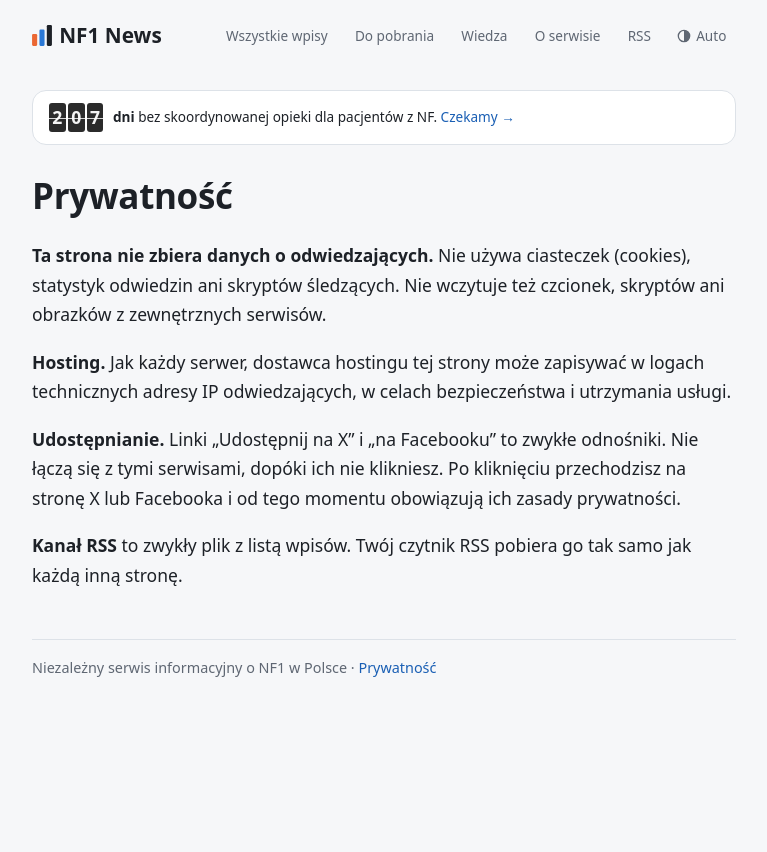
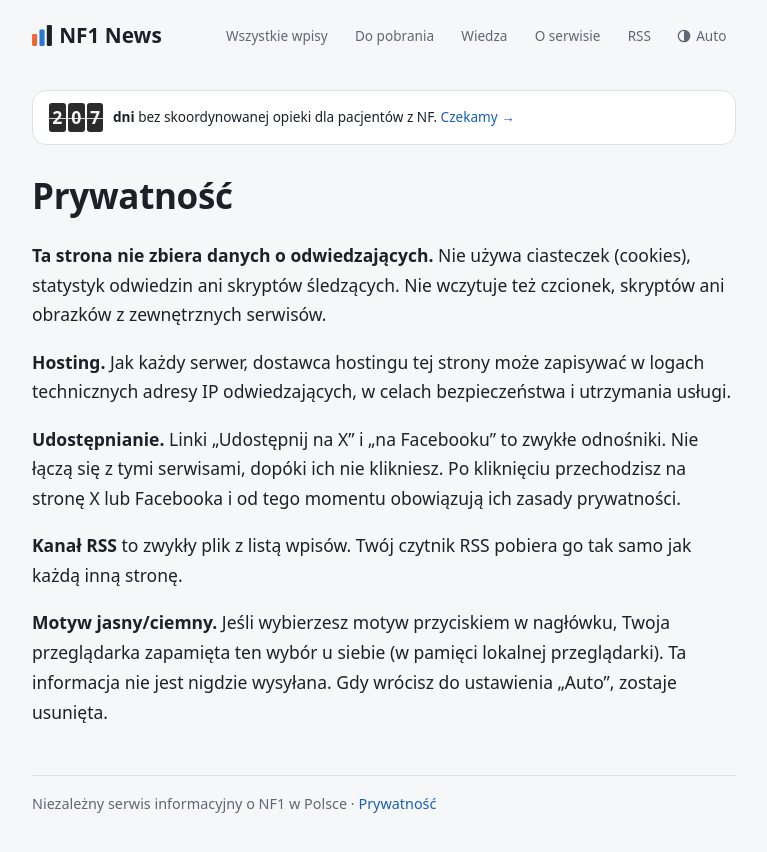
Before and after one commit to sylwiaeb/nf1news, a Jekyll site: the page built from prywatnosc.md, in a window 1280 px wide. Shown: the top 852 px of the page, without its empty margins (256-1023 px from the left). Built offline with Jekyll 4.4.1, drawn with Linux system fonts in a browser that asks for light colours.

Commit message:
Prywatność: informacja o zapamiętaniu motywu
Co-Authored-By: Claude Opus 5.5 <noreply@anthropic.com>
Claude-Session: https://claude.ai/code/session_019jaYARezaMuDXd88zjQvsn

```diff
--- a/prywatnosc.md
+++ b/prywatnosc.md
@@ -13,3 +13,6 @@ permalink: /prywatnosc/
 **Udostępnianie.** Linki „Udostępnij na X” i „na Facebooku” to zwykłe odnośniki. Nie łączą się z tymi serwisami, dopóki ich nie klikniesz. Po kliknięciu przechodzisz na stronę X lub Facebooka i od tego momentu obowiązują ich zasady prywatności.
 
 **Kanał RSS** to zwykły plik z listą wpisów. Twój czytnik RSS pobiera go tak samo jak każdą inną stronę.
+
+
+**Motyw jasny/ciemny.** Jeśli wybierzesz motyw przyciskiem w nagłówku, Twoja przeglądarka zapamięta ten wybór u siebie (w pamięci lokalnej przeglądarki). Ta informacja nie jest nigdzie wysyłana. Gdy wrócisz do ustawienia „Auto”, zostaje usunięta.
```
